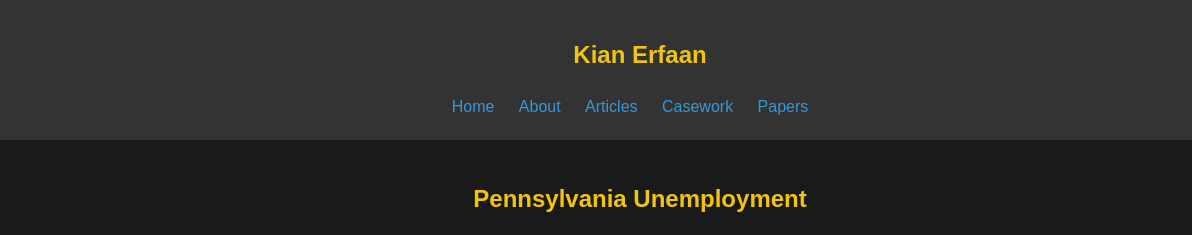
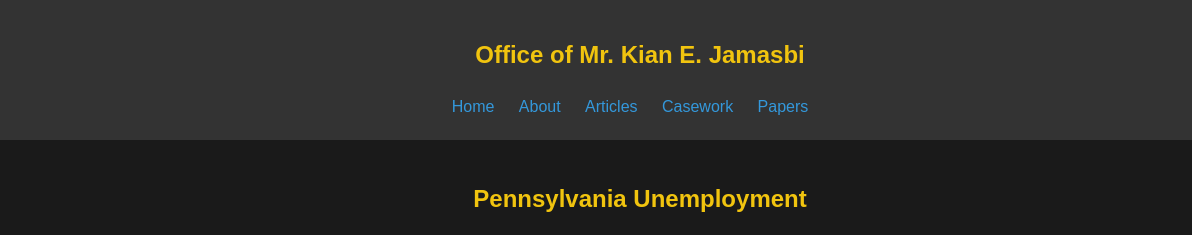
Before and after one commit to kianerfaan/personal-website, a plain HTML site: page casework.html in a window 1280 px wide. Shown: the top 235 px of the page, 0-1192 px from the left. Drawn offline with Linux system fonts and the light colour scheme.

Commit message:
Update casework.html

```diff
--- a/casework.html
+++ b/casework.html
@@ -12,7 +12,7 @@
 <body>
     <header>
         <div class="container">
-            <h1>Kian Erfaan</h1>
+            <h1>Office of Mr. Kian E. Jamasbi</h1>
             <nav>
                 <ul class="nav-menu">
                     <li><a href="index.html">Home</a></li>
```
